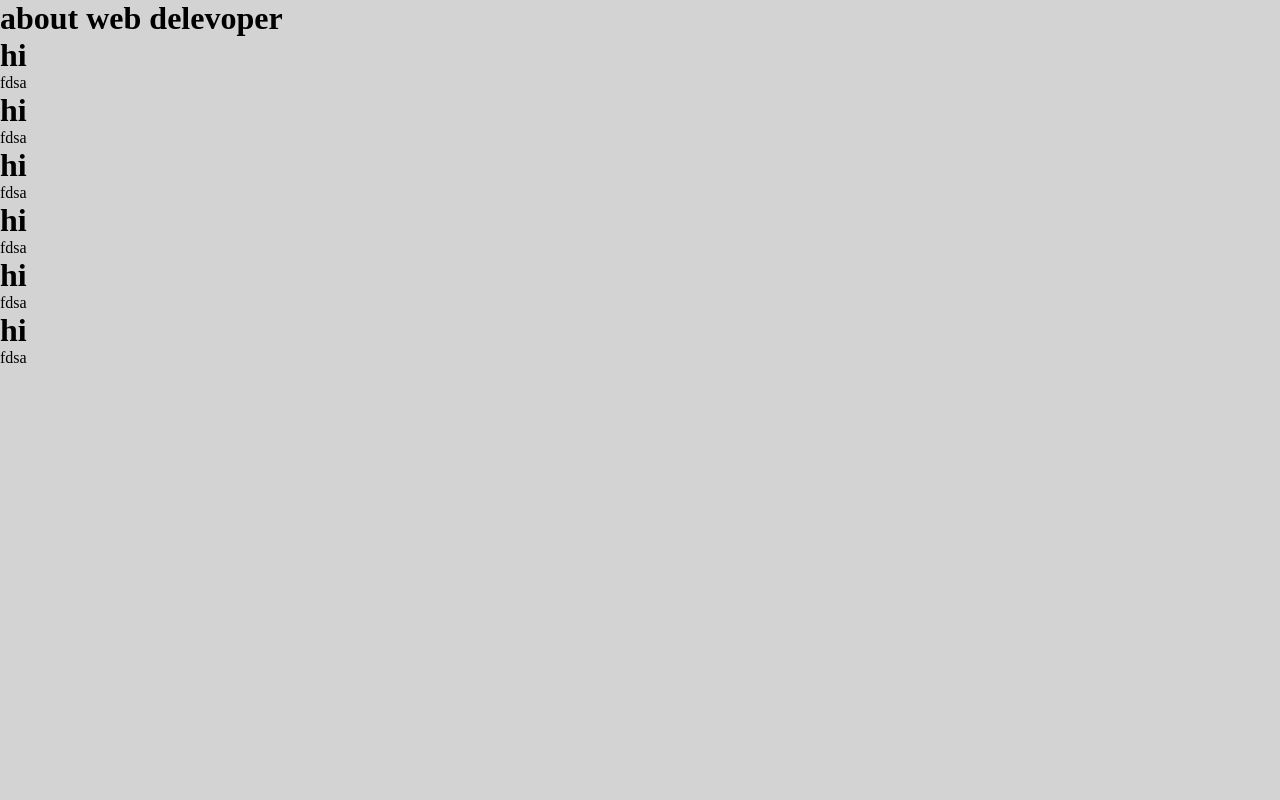
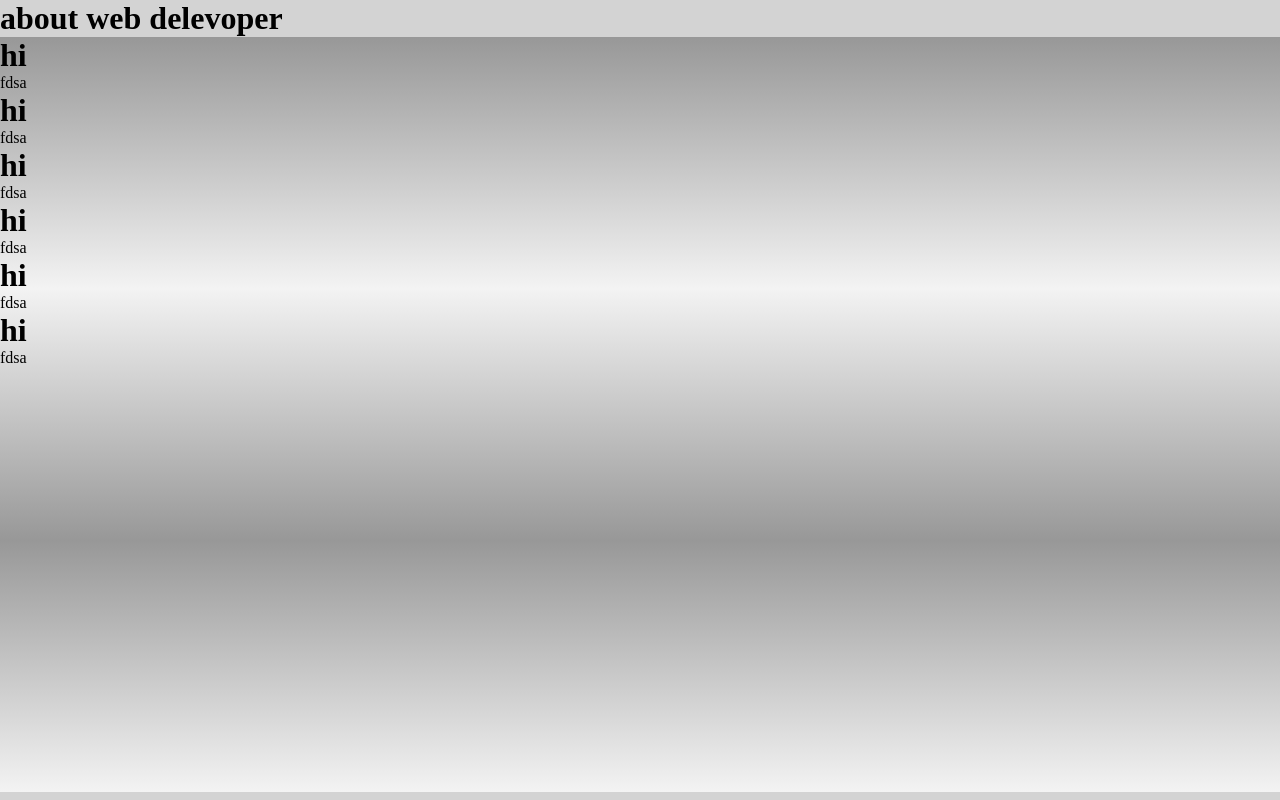
Before and after one commit to iss-ics3c/u1-project-hockeygod52, a plain HTML site: page index.html in a window 1280 px wide. Drawn offline with Linux system fonts and the light colour scheme.

Commit message:
Update styles.css

```diff
--- a/styles.css
+++ b/styles.css
@@ -5,3 +5,11 @@
 body{
   background: #d3d3d3;
 }
+.main{
+  width:100%;
+  min-height: calc(100vh - 45px);
+  max-height: max-content;
+  background-image:linear-gradient(rgba(63, 63, 63, 0.4), rgba(243, 243, 243, 1), rgba(63, 63, 63, 0.4), rgba(243, 243, 243, 1));
+
+
+}
```
